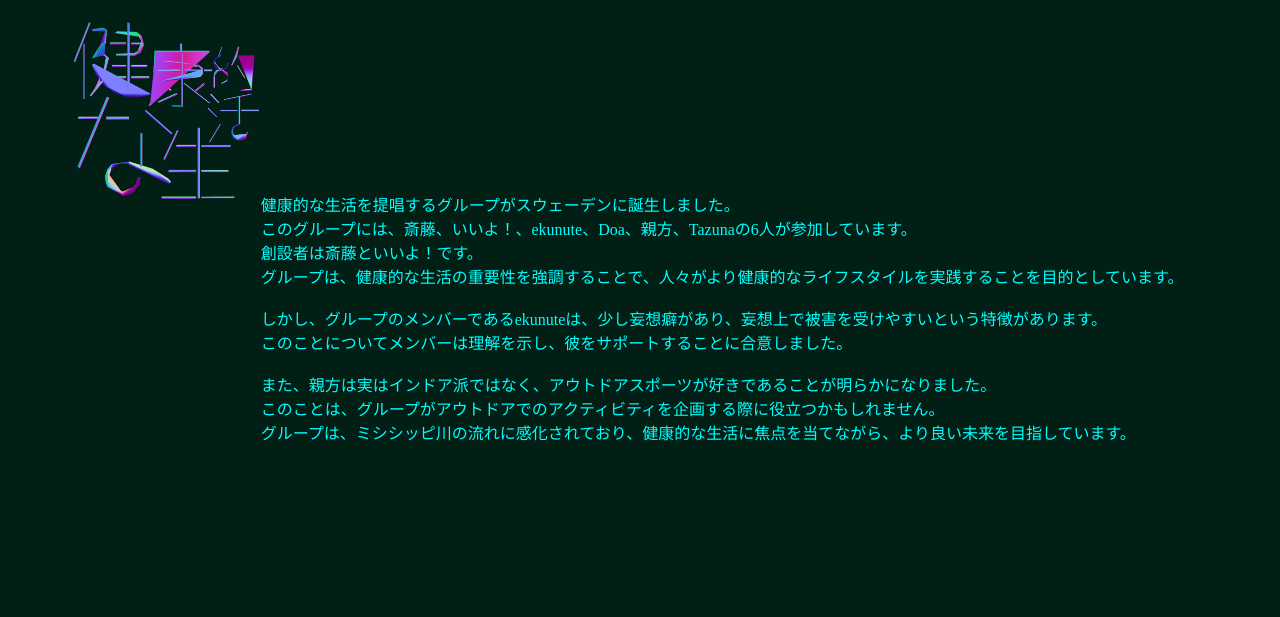
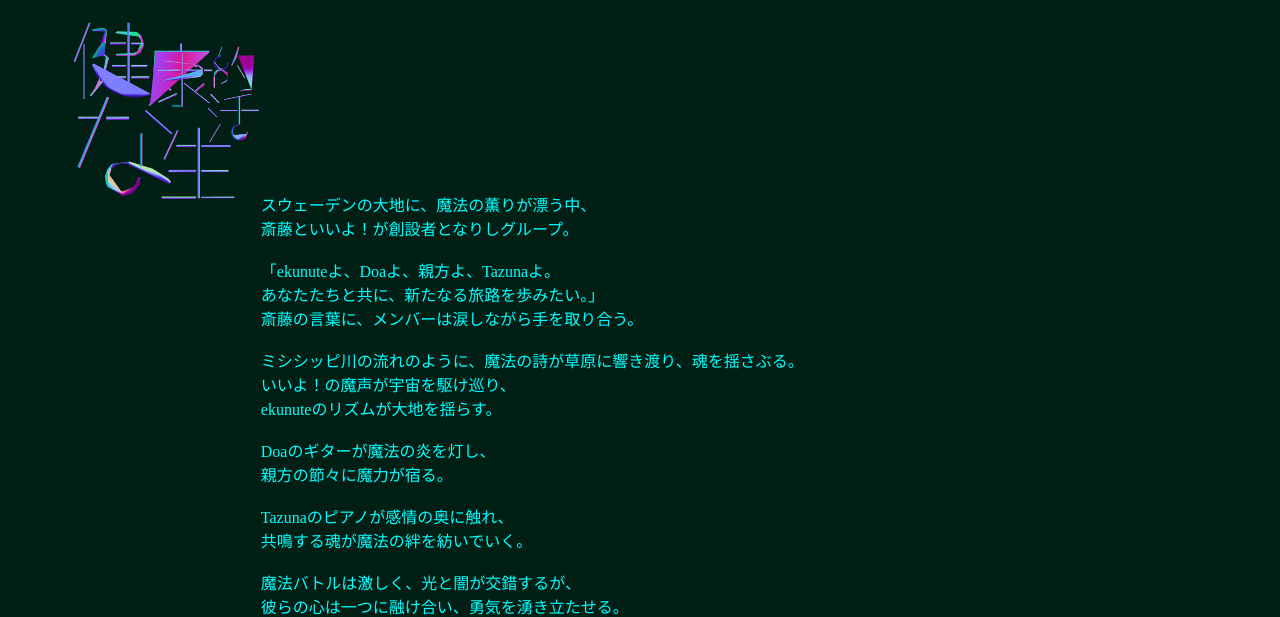
Before and after one commit to 3110GG/kenkoutekinaseikatu.github.io, a plain HTML site: page about.html in a window 1280 px wide. Shown: the part 185-802 px from the top of the page. Drawn offline with Linux system fonts and the light colour scheme; files whose address does not match are found by name.

Commit message:
Add files via upload

```diff
--- a/about.html
+++ b/about.html
@@ -29,17 +29,34 @@
     <div class="kenkou-Body-mainsection-about">
         <img src="images/KenkouTekinaSSS.png" width="15%" class="kenkou-Body-image-about kenkou-Body-mainsection-child">
         <span class="kenkou-Body-mainsection-child kenkou-Body-mainsection-span" style="margin-top: 14%;">
-            健康的な生活を提唱するグループがスウェーデンに誕生しました。<br>
-            このグループには、斎藤、いいよ！、ekunute、Doa、親方、Tazunaの6人が参加しています。<br>
-            創設者は斎藤といいよ！です。<br>
-            グループは、健康的な生活の重要性を強調することで、人々がより健康的なライフスタイルを実践することを目的としています。<br>
+            スウェーデンの大地に、魔法の薫りが漂う中、<br>
+            斎藤といいよ！が創設者となりしグループ。<br>
             <br>
-            しかし、グループのメンバーであるekunuteは、少し妄想癖があり、妄想上で被害を受けやすいという特徴があります。<br>
-            このことについてメンバーは理解を示し、彼をサポートすることに合意しました。<br>
+            「ekunuteよ、Doaよ、親方よ、Tazunaよ。<br>
+            あなたたちと共に、新たなる旅路を歩みたい。」<br>
+            斎藤の言葉に、メンバーは涙しながら手を取り合う。<br>
             <br>
-            また、親方は実はインドア派ではなく、アウトドアスポーツが好きであることが明らかになりました。<br>
-            このことは、グループがアウトドアでのアクティビティを企画する際に役立つかもしれません。<br>
-            グループは、ミシシッピ川の流れに感化されており、健康的な生活に焦点を当てながら、より良い未来を目指しています。
+            ミシシッピ川の流れのように、魔法の詩が草原に響き渡り、魂を揺さぶる。<br>
+            いいよ！の魔声が宇宙を駆け巡り、<br>
+            ekunuteのリズムが大地を揺らす。<br>
+            <br>
+            Doaのギターが魔法の炎を灯し、<br>
+            親方の節々に魔力が宿る。<br>
+            <br>
+            Tazunaのピアノが感情の奥に触れ、<br>
+            共鳴する魂が魔法の絆を紡いでいく。<br>
+            <br>
+            魔法バトルは激しく、光と闇が交錯するが、<br>
+            彼らの心は一つに融け合い、勇気を湧き立たせる。<br>
+            <br>
+            未知の世界へと踏み出す彼らの姿は、<br>
+            魔法使いとしての誇りに満ちている。<br>
+            <br>
+            結束の証は永遠に続くだろう。<br>
+            魔法の旅路で紡ぐ物語は、未来へと響き渡るだろう。<br>
+            <br>
+            ミシシッピ川の流れのように、<br>
+            彼らの魔法は世界に調和と美をもたらすのだろう。<br><br><br><br><br>
         </span>
     </div>
 </body>
```
